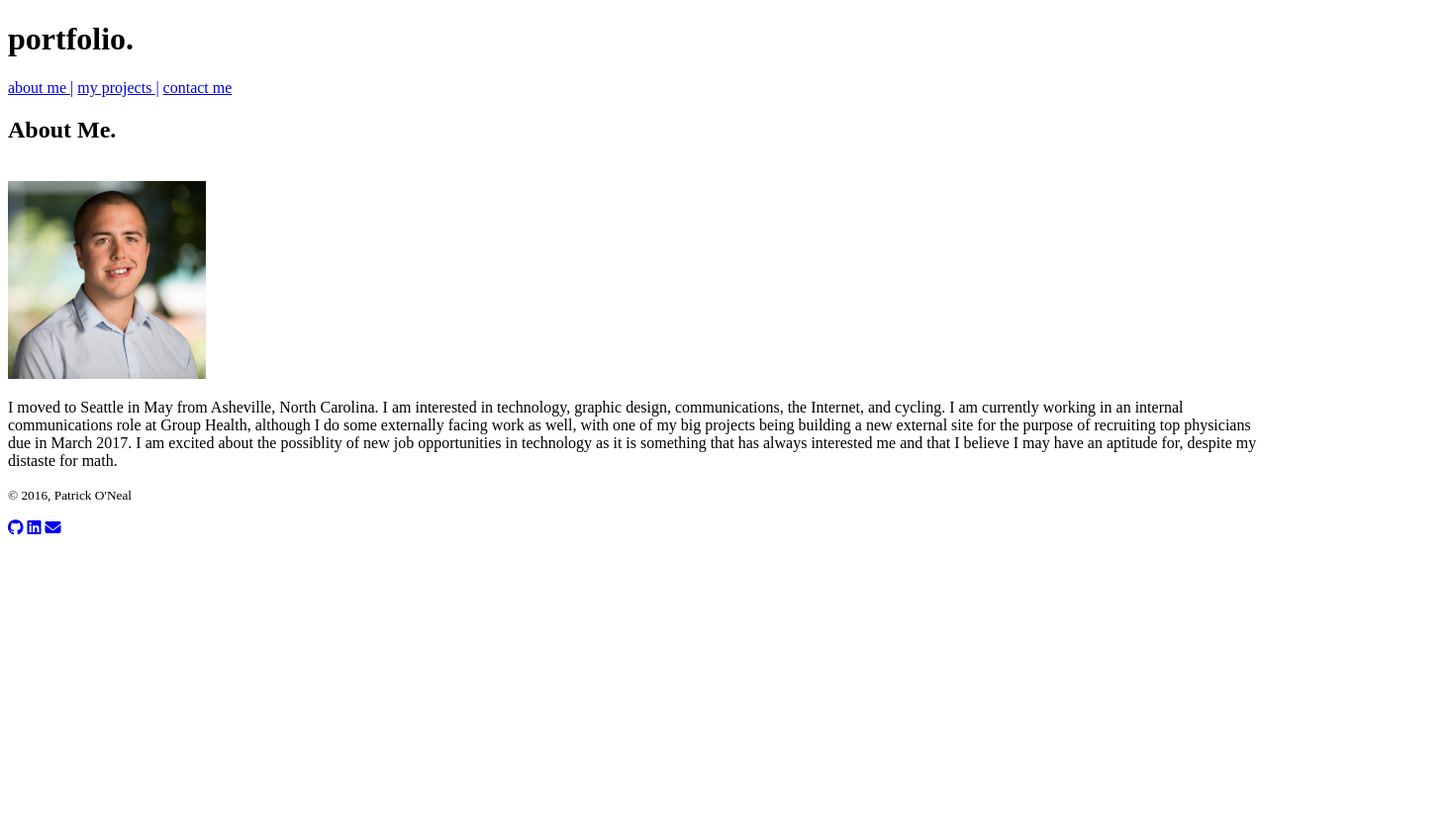
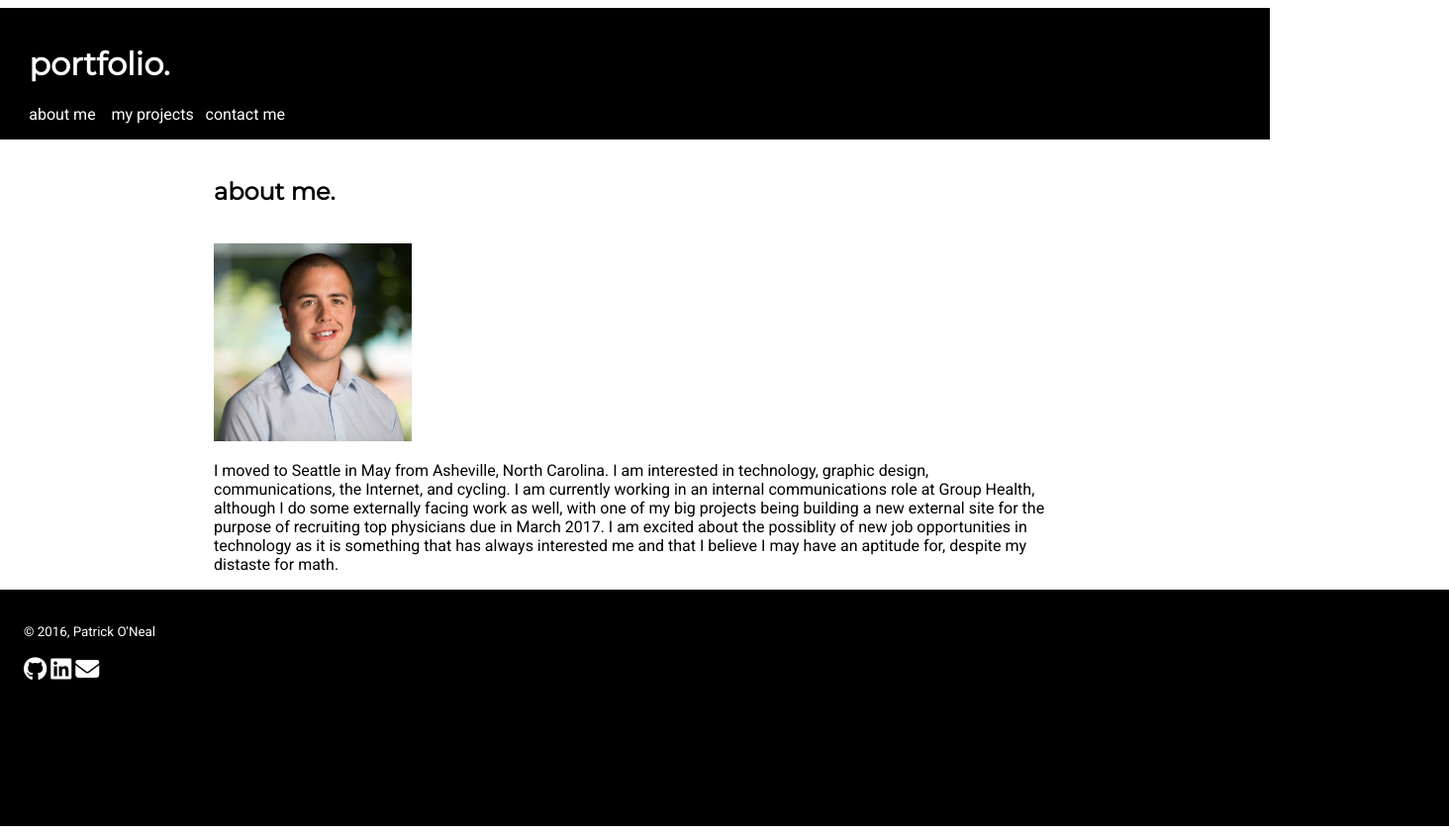
Before and after one commit to onlypat/portfolio, a plain HTML site: page index.html in a window 1280 px wide. Shown: the whole page at 99% size, 1464 px wide, since content can reach past the window. Before the commit the page ends 800 px from the top, so only its background shows below. Drawn offline with Linux system fonts and the light colour scheme.

Commit message:
homework-css-stylesheet

```diff
--- a/index.html
+++ b/index.html
@@ -4,21 +4,25 @@
     <meta charset="utf-8">
     <meta http-equiv="X-UA-Compatible" content="IE=edge">
     <link rel="shortcut icon" href="/foundations/week2/portfolio/favicon.ico" type="image/x-icon" />
+    <link rel="stylesheet" href="styles/first-stylesheet.css">
+    <link href="https://fonts.googleapis.com/css?family=Montserrat|Roboto" rel="stylesheet">
     <script src="https://use.fontawesome.com/09049666cb.js"></script>
   </head>
   <title>Patrick's Portfolio</title>
   <body>
     <header>
-      <h1>portfolio.</h1>
+      <a href=index.html>
+        <h1>portfolio.</h1>
+      </a>
       <nav>
-        <a class="link" href="index.html">about me |</a>
-        <a class="link" href="my-projects.html">my projects |</a>
-        <a class="link" href="mailto:poneal59@gmail.com">contact me</a>
+        <a href="index.html">about me</a>&nbsp;&nbsp;
+        <a href="my-projects.html">&nbsp;my projects </a>&nbsp;&nbsp;
+        <a href="mailto:poneal59@gmail.com">contact me</a>
       </nav>
     </header>
     <main>
-      <article>
-        <h2>About Me.</h2>
+      <article><br>
+        <h2>about me.</h2>
         <br>
         <img width=200px src="images/headshot.jpg">
         <p>I moved to Seattle in May from Asheville, North Carolina. I am interested in technology, graphic design, communications, the Internet, and cycling. I am currently working in an internal communications role at Group Health, although I do some externally facing work as well, with one of my big projects being building a new external site for the purpose of recruiting top physicians due in March 2017. I am excited about the possiblity of new job opportunities in technology as it is something that has always interested me and that I believe I may have an aptitude for, despite my distaste for math.
--- /dev/null
+++ b/styles/first-stylesheet.css
@@ -0,0 +1,78 @@
+p, h2, img, ol {
+  margin-left:13rem;
+  margin-right: 13rem;
+}
+h1, h2, h3, h4 {
+  font-family: 'Montserrat', sans-serif;
+  text-decoration: none;
+}
+h1:hover {
+  opacity: 0.6;
+}
+a {
+  color: white;
+  text-decoration: none;
+}
+p {
+  font-family: 'Roboto', sans-serif;
+}
+nav {
+  font-family: roboto;
+  margin-left: 2em;
+  padding-bottom:  1em;
+}
+nav a {
+  color: white;
+  text-decoration: none;
+  display: inline-block;
+}
+nav a:hover {
+  text-decoration: underline;
+}
+footer a {
+  color: white;
+  font-size: 1.5rem;
+  margin-left:
+}
+footer a:hover {
+  color: blue;
+}
+img:hover {
+  opacity: 0.75;
+}
+header, footer {
+  background-color: black;
+  margin-left: -0.67em;
+  margin-right: -0.67em;
+  color: white;
+  padding-top: 1em;
+}
+h1 {
+  margin-left: 1em;
+}
+footer {
+  padding-bottom: 8em;
+  margin-left:-12rem;
+  margin-right: -12rem;
+}
+small:hover {
+  text-decoration: underline;
+}
+ol {
+  font-family: roboto;
+}
+        @media only screen and (min-width: 480px) and (max-width: 767px) {
+          article {
+            margin-left: -10em;
+          }
+      }
+
+      @media only screen and (max-width: 479px) {
+              article {
+            margin-left: -10em;
+
+          }
+        p {
+          min-width: 10em;
+        }
+      }
```
Also changed, not shown: my-projects.html (+9 -8 lines).
